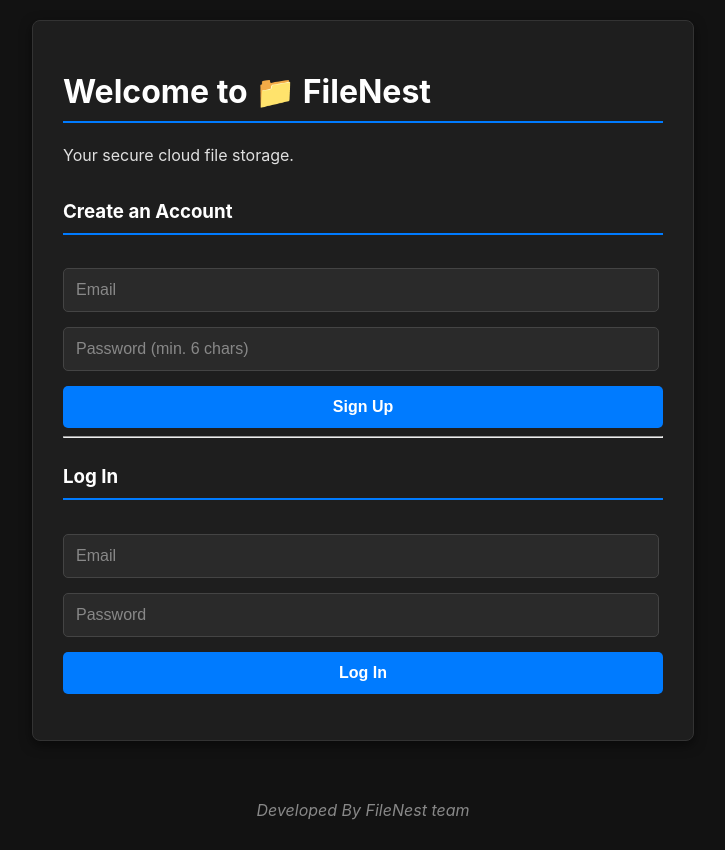
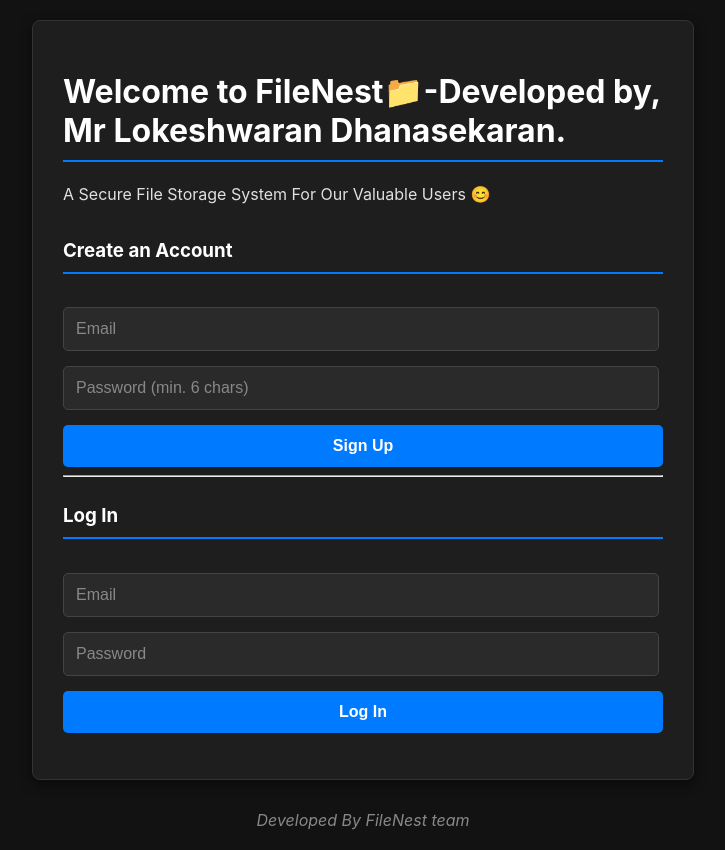
Before and after one commit to lokeshwaranarni-oss/FileNest, a plain HTML site: page index.html in a window 1280 px wide. Shown: the whole page, without its empty margins (277-1002 px from the left). Drawn offline with nearby package versions, Linux system fonts and the light colour scheme.

Commit message:
Update index.html

```diff
--- a/index.html
+++ b/index.html
@@ -9,8 +9,8 @@
 <body>
 
     <div id="auth-container" class="container">
-        <h1>Welcome to 📁 FileNest</h1>
-        <p>Your secure cloud file storage.</p>
+        <h1>Welcome to FileNest📁-Developed by, Mr Lokeshwaran Dhanasekaran. </h1>
+        <p>A Secure File Storage System For Our Valuable Users 😊</p>
 
         <form id="signup-form" class="auth-form">
             <h3>Create an Account</h3>
```
